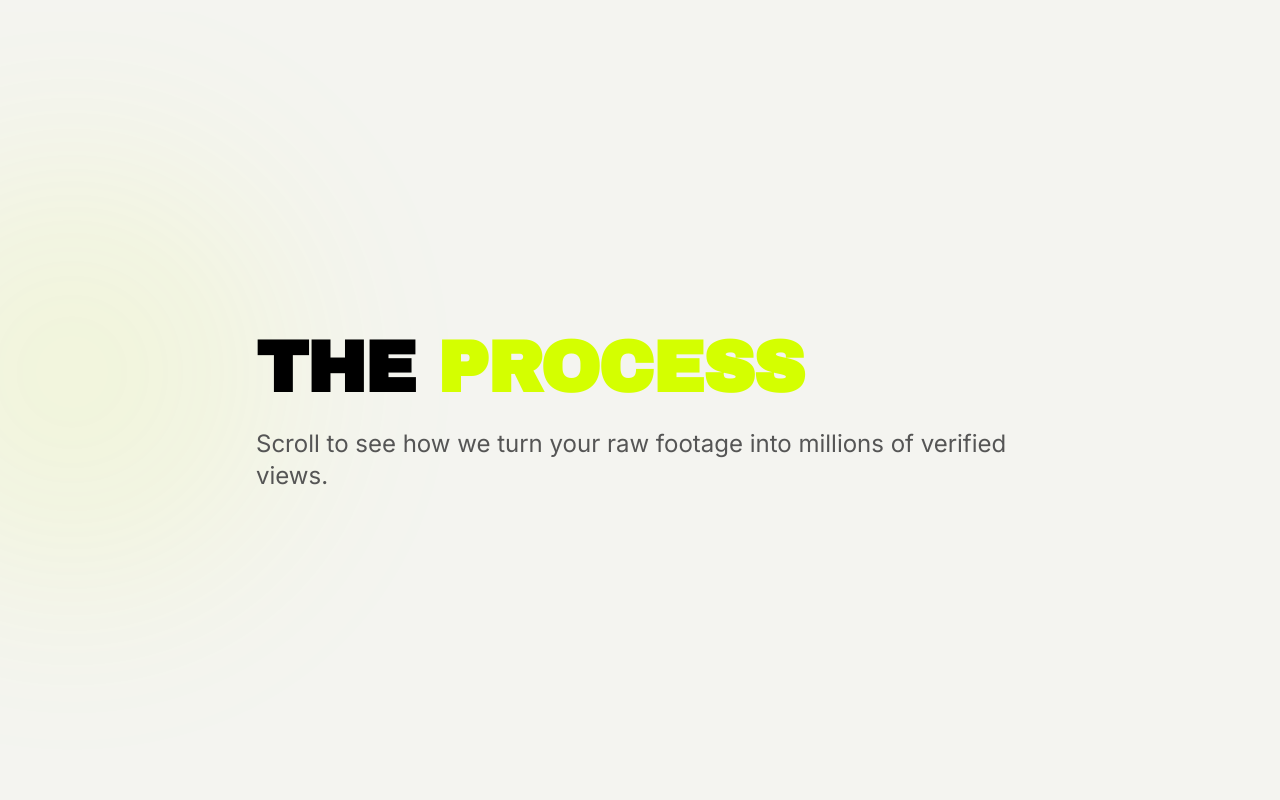
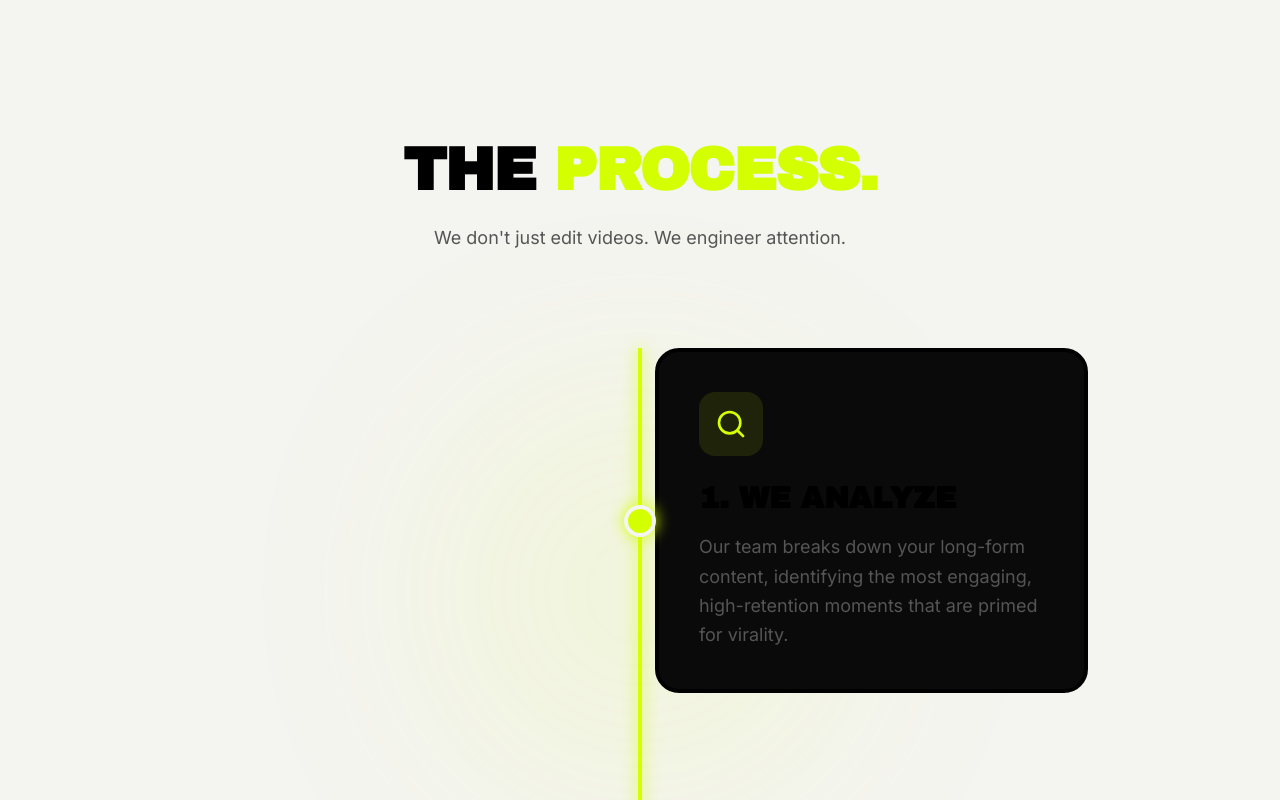
Before and after one commit to Alok00111/clip-farming, a Next.js app: page / in a window 1280 px wide. Shown: the part 3100-3900 px from the top of the page. Built offline with nearby package versions, Linux system fonts and the light colour scheme.

Commit message:
Refactor HowItWorks to vertical scrolling motion graphic

```diff
--- a/src/components/HowItWorks.tsx
+++ b/src/components/HowItWorks.tsx
@@ -1,15 +1,8 @@
 "use client";
 
 import { useRef } from "react";
-import { motion, useMotionValue } from "framer-motion";
-import gsap from "gsap";
-import { ScrollTrigger } from "gsap/ScrollTrigger";
-import { useGSAP } from "@gsap/react";
+import { motion, useScroll, useTransform } from "framer-motion";
 import { Search, Scissors, BarChart3 } from "lucide-react";
-
-if (typeof window !== "undefined") {
-  gsap.registerPlugin(ScrollTrigger);
-}
 
 const steps = [
   {
@@ -31,119 +24,95 @@ const steps = [
 
 export default function HowItWorks() {
   const containerRef = useRef<HTMLDivElement>(null);
-  const scrollWrapperRef = useRef<HTMLDivElement>(null);
+  const { scrollYProgress } = useScroll({
+    target: containerRef,
+    offset: ["start center", "end center"]
+  });
 
-  const pathProgress = useMotionValue(0);
-
-  useGSAP(() => {
-    // Only run horizontal scroll on desktop
-    const mm = gsap.matchMedia();
-
-    mm.add("(min-width: 768px)", () => {
-      const getScrollAmount = () => {
-        const sections = gsap.utils.toArray(".step-card");
-        return -(window.innerWidth * (sections.length - 1));
-      };
-
-      const tl = gsap.timeline({
-        scrollTrigger: {
-          trigger: containerRef.current,
-          pin: true,
-          scrub: 1,
-          end: () => `+=${Math.abs(getScrollAmount())}`,
-          invalidateOnRefresh: true,
-          onUpdate: (self) => {
-            pathProgress.set(self.progress);
-          }
-        }
-      });
-
-      // Move cards horizontally
-      tl.to(scrollWrapperRef.current, {
-        x: getScrollAmount,
-        ease: "none",
-      }, 0);
-    });
-
-    return () => mm.revert();
-  }, { scope: containerRef });
+  // The glowing line scales down exactly with the scroll progress
+  const lineHeight = useTransform(scrollYProgress, [0, 1], ["0%", "100%"]);
 
   return (
     <section
       id="how-it-works"
       ref={containerRef}
-      className="relative flex h-screen w-full items-center overflow-hidden bg-background"
+      className="relative w-full py-32 bg-background overflow-hidden"
     >
       {/* Background Accent */}
       <div className="pointer-events-none absolute left-0 top-0 h-full w-full opacity-10">
-        <div className="absolute -left-[10%] top-[20%] h-[50vh] w-[50vh] rounded-full bg-accent blur-[120px]" />
+        <div className="absolute left-[50%] top-[20%] h-[50vh] w-[50vh] -translate-x-1/2 rounded-full bg-accent blur-[120px]" />
       </div>
 
-      {/* Custom Horizontal Circuit Board (Desktop Only) */}
-      <svg
-        className="pointer-events-none absolute left-0 top-0 z-0 hidden h-full w-full md:block"
-        viewBox="0 0 1000 500"
-        preserveAspectRatio="none"
-      >
-        {/* Bright Glowing Track (Dynamically drawn by scroll) */}
-        <motion.path
-          d="M 0 250 C 50 250, 80 230, 100 250 S 150 270, 200 250 S 230 150, 250 100 S 280 50, 300 150 S 350 400, 400 350 S 450 250, 500 250 S 600 230, 700 250 S 750 100, 800 50 S 850 300, 900 250 S 950 250, 1000 250"
-          fill="transparent"
-          stroke="#D4FF00"
-          strokeWidth="3"
-          style={{
-            pathLength: pathProgress,
-            filter: "drop-shadow(0 0 8px #D4FF00)"
-          }}
-        />
-      </svg>
+      <div className="container relative z-10 mx-auto px-6">
+        <div className="mb-24 text-center">
+          <h2 className="font-display text-4xl font-bold uppercase tracking-tight sm:text-6xl">
+            The <span className="text-accent">Process.</span>
+          </h2>
+          <p className="mx-auto mt-6 max-w-2xl text-lg text-muted-foreground">
+            We don't just edit videos. We engineer attention.
+          </p>
+        </div>
 
-      <div className="container relative z-10 mx-auto px-6 md:hidden">
-        <h2 className="mb-12 font-display text-4xl font-bold uppercase tracking-tight text-foreground">
-          How It <span className="text-accent">Works</span>
-        </h2>
-        <div className="flex flex-col gap-8">
-          {steps.map((step, i) => (
-            <div key={i} className="flex flex-col gap-4 rounded-2xl border border-border bg-muted/50 p-8 shadow-brutal">
-              <div className="flex h-16 w-16 items-center justify-center rounded-full bg-accent/10">
-                <step.icon className="h-8 w-8 text-accent" />
-              </div>
-              <h3 className="font-display text-2xl font-bold text-foreground">{step.title}</h3>
-              <p className="text-muted-foreground">{step.description}</p>
-            </div>
-          ))}
-        </div>
-      </div>
+        <div className="relative mx-auto max-w-5xl">
+          {/* Vertical Neon Progress Line (Desktop Only) */}
+          <div className="absolute left-1/2 top-0 bottom-0 hidden w-1 -translate-x-1/2 bg-neutral-900 md:block">
+            <motion.div
+              className="absolute left-0 top-0 w-full bg-accent shadow-[0_0_15px_#D4FF00]"
+              style={{ height: lineHeight }}
+            />
+          </div>
 
-      {/* Desktop Horizontal Scroll Container */}
-      <div
-        ref={scrollWrapperRef}
-        className="hidden md:flex h-full w-max items-center"
-      >
-        {/* Intro Slide */}
-        <div className="step-card flex h-full w-screen shrink-0 items-center justify-center px-16">
-          <div className="max-w-3xl">
-            <h2 className="font-display text-7xl font-bold uppercase tracking-tight text-foreground">
-              The <span className="text-accent">Process</span>
-            </h2>
-            <p className="mt-6 text-2xl text-muted-foreground">
-              Scroll to see how we turn your raw footage into millions of verified views.
-            </p>
+          <div className="flex flex-col gap-24 md:gap-40">
+            {steps.map((step, index) => {
+              const isEven = index % 2 === 0;
+              const Icon = step.icon;
+
+              return (
+                <div
+                  key={index}
+                  className={`relative flex flex-col items-center gap-8 md:flex-row ${
+                    isEven ? "md:flex-row" : "md:flex-row-reverse"
+                  }`}
+                >
+                  {/* Central Node for the timeline */}
+                  <div className="absolute left-1/2 hidden -translate-x-1/2 items-center justify-center md:flex z-20">
+                    <motion.div
+                      initial={{ scale: 0, opacity: 0 }}
+                      whileInView={{ scale: 1, opacity: 1 }}
+                      viewport={{ once: true, margin: "-50%" }}
+                      transition={{ type: "spring", stiffness: 150, delay: 0.2 }}
+                      className="h-8 w-8 rounded-full border-4 border-background bg-accent shadow-[0_0_15px_#D4FF00]"
+                    />
+                  </div>
+
+                  {/* Empty space for alternating layout */}
+                  <div className="hidden w-1/2 md:block" />
+
+                  {/* Content Card (Side Reveal) */}
+                  <motion.div
+                    initial={{ x: isEven ? -150 : 150, opacity: 0 }}
+                    whileInView={{ x: 0, opacity: 1 }}
+                    viewport={{ once: true, margin: "-20%" }}
+                    transition={{ type: "spring", stiffness: 80, damping: 15 }}
+                    className={`w-full md:w-1/2 ${isEven ? "md:pr-16" : "md:pl-16"}`}
+                  >
+                    <div className="group relative overflow-hidden rounded-3xl border-4 border-border bg-neutral-950 p-10 transition-all hover:-translate-y-2 hover:shadow-[8px_8px_0px_0px_var(--border)]">
+                      <div className="mb-6 flex h-16 w-16 items-center justify-center rounded-2xl bg-accent/10">
+                        <Icon className="h-8 w-8 text-accent" />
+                      </div>
+                      <h3 className="mb-4 font-display text-3xl font-bold uppercase text-foreground">
+                        {step.title}
+                      </h3>
+                      <p className="text-lg leading-relaxed text-muted-foreground">
+                        {step.description}
+                      </p>
+                    </div>
+                  </motion.div>
+                </div>
+              );
+            })}
           </div>
         </div>
-
-        {/* The 3 Steps */}
-        {steps.map((step, i) => (
-          <div key={i} className="step-card flex h-full w-screen shrink-0 items-center justify-center px-16">
-            <div className="flex max-w-2xl flex-col gap-8 rounded-3xl border border-border bg-muted/50 p-16 shadow-brutal backdrop-blur-sm">
-              <div className="flex h-20 w-20 items-center justify-center rounded-full bg-accent/10">
-                <step.icon className="h-10 w-10 text-accent" />
-              </div>
-              <h3 className="font-display text-5xl font-bold text-foreground">{step.title}</h3>
-              <p className="text-xl leading-relaxed text-muted-foreground">{step.description}</p>
-            </div>
-          </div>
-        ))}
       </div>
     </section>
   );
```
